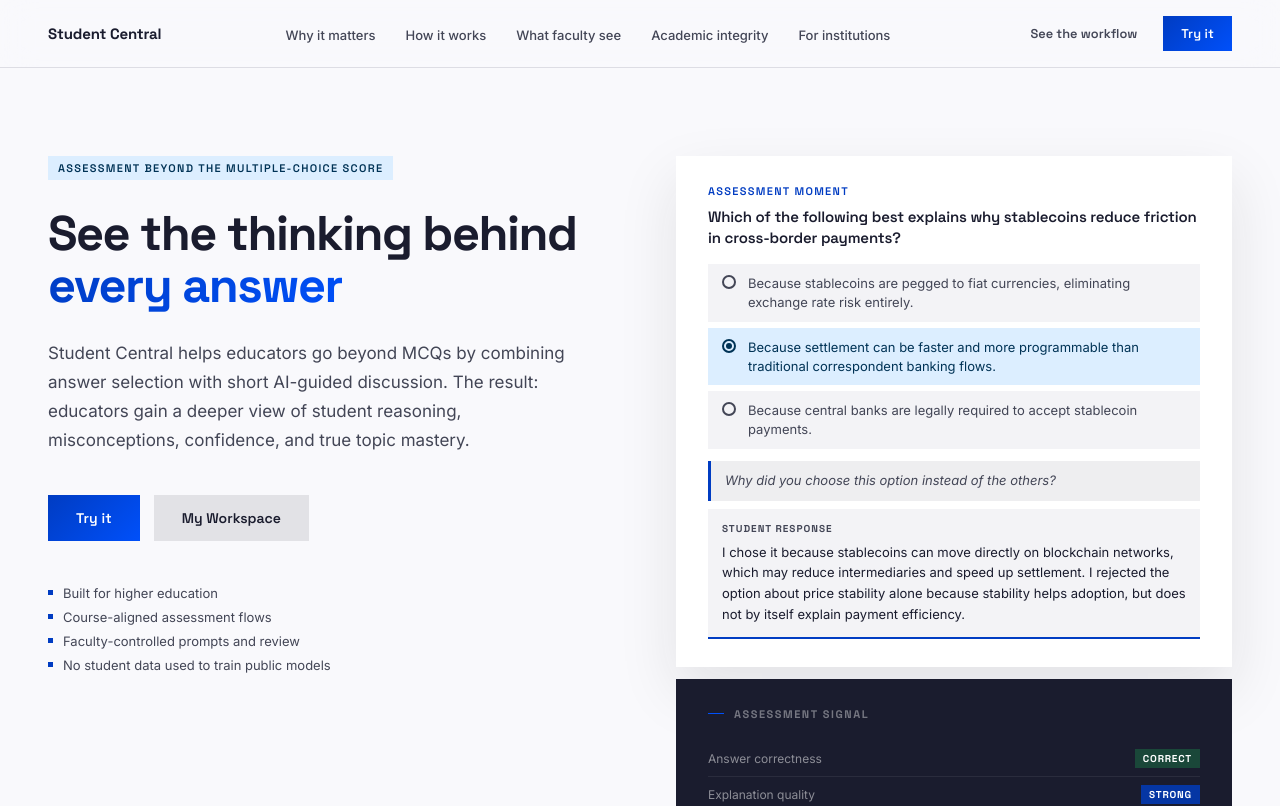
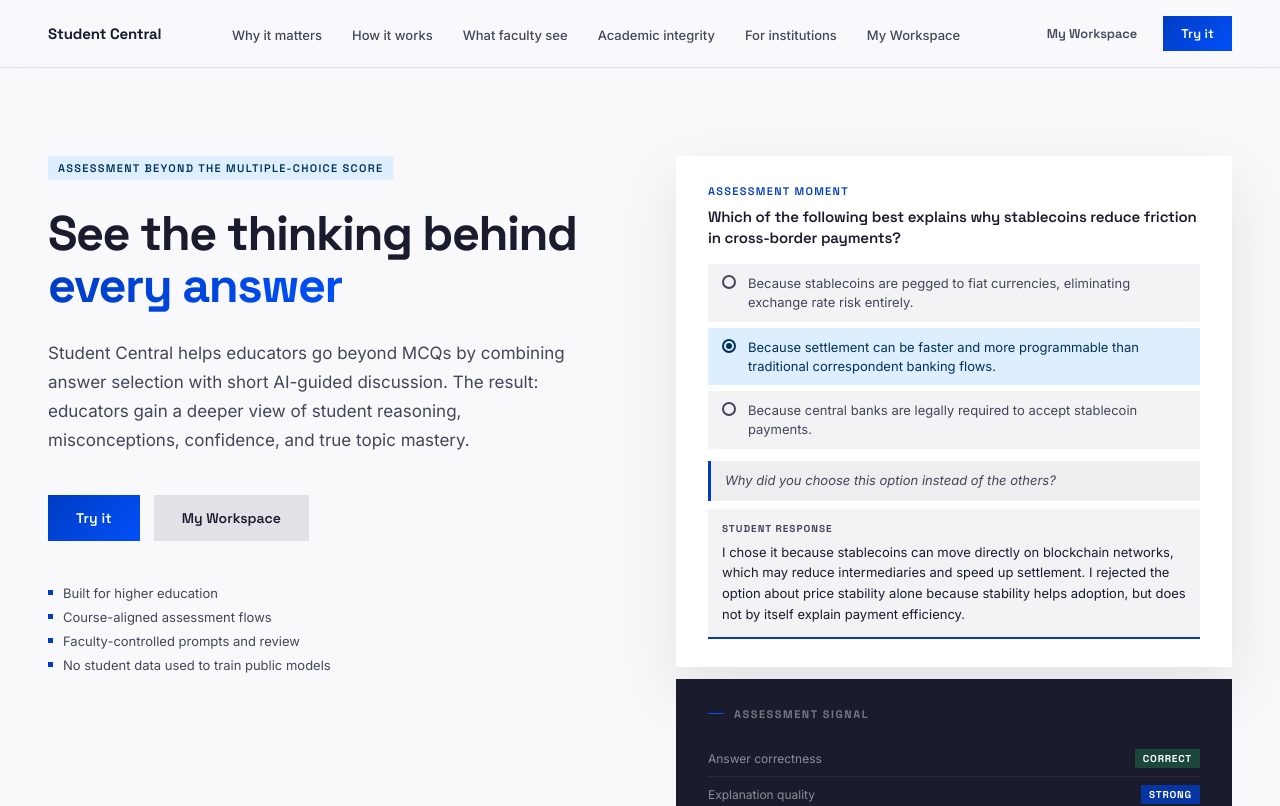
Before and after one commit to nboitout/student-central, a Next.js app: page / in a window 1280 px wide. Shown: the top 806 px of the page. Built offline with nearby package versions, Linux system fonts and the light colour scheme.

Commit message:
Add 'My Workspace' link to navigation

```diff
--- a/src/components/Nav.tsx
+++ b/src/components/Nav.tsx
@@ -12,9 +12,10 @@
         <li><a href="#faculty">What faculty see</a></li>
         <li><a href="#trust">Academic integrity</a></li>
         <li><a href="#institutional">For institutions</a></li>
+        <li><a href="/workspace">My Workspace</a></li>
       </ul>
       <div className={styles.actions}>
-        <a className={styles.ghost} href="#workflow">See the workflow</a>
+        <a className={styles.ghost} href="/workspace">My Workspace</a>
         <a
           className={styles.demo}
           href="https://app.stg.tutor.studentcentral.ai/login"
```
